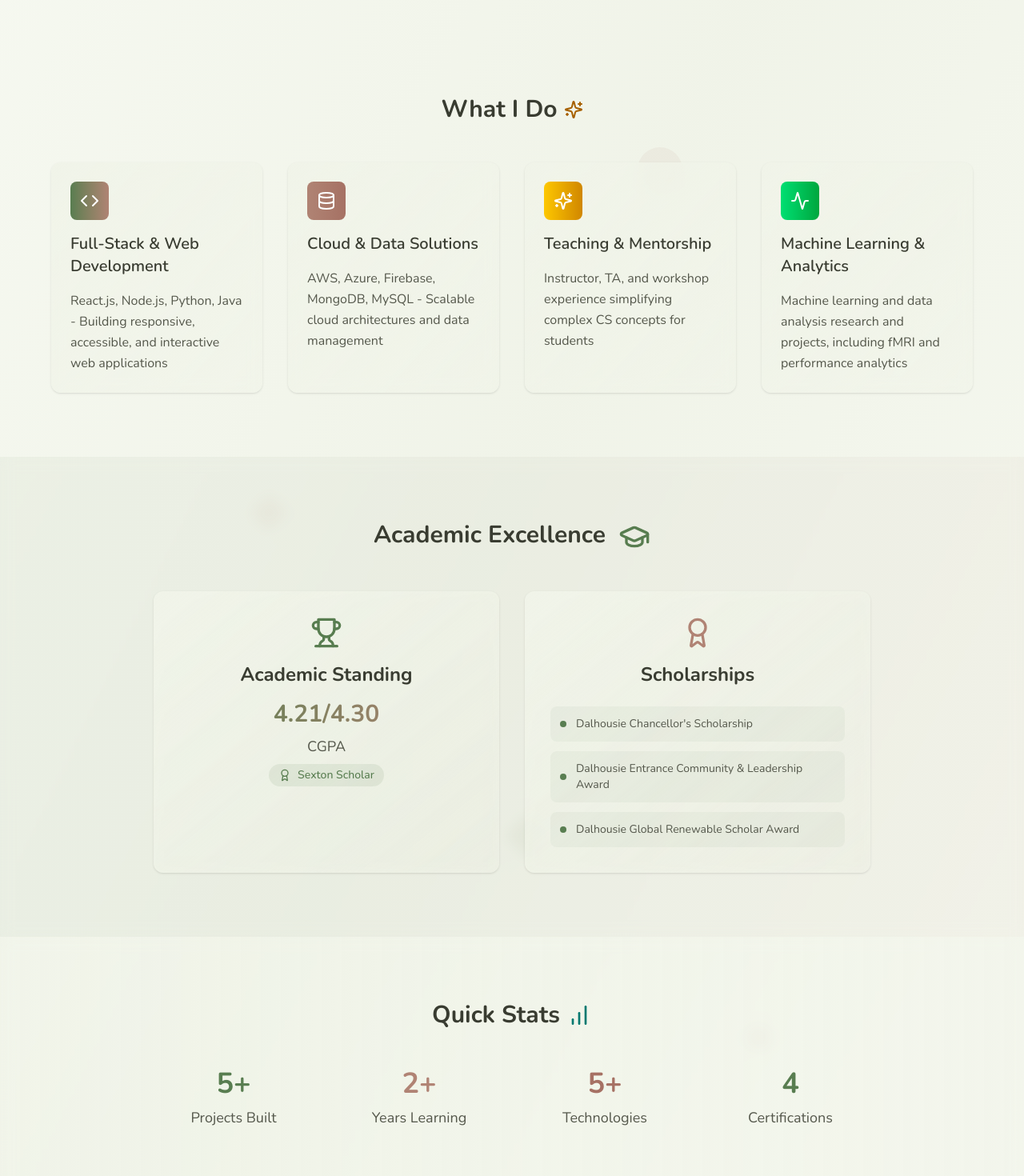
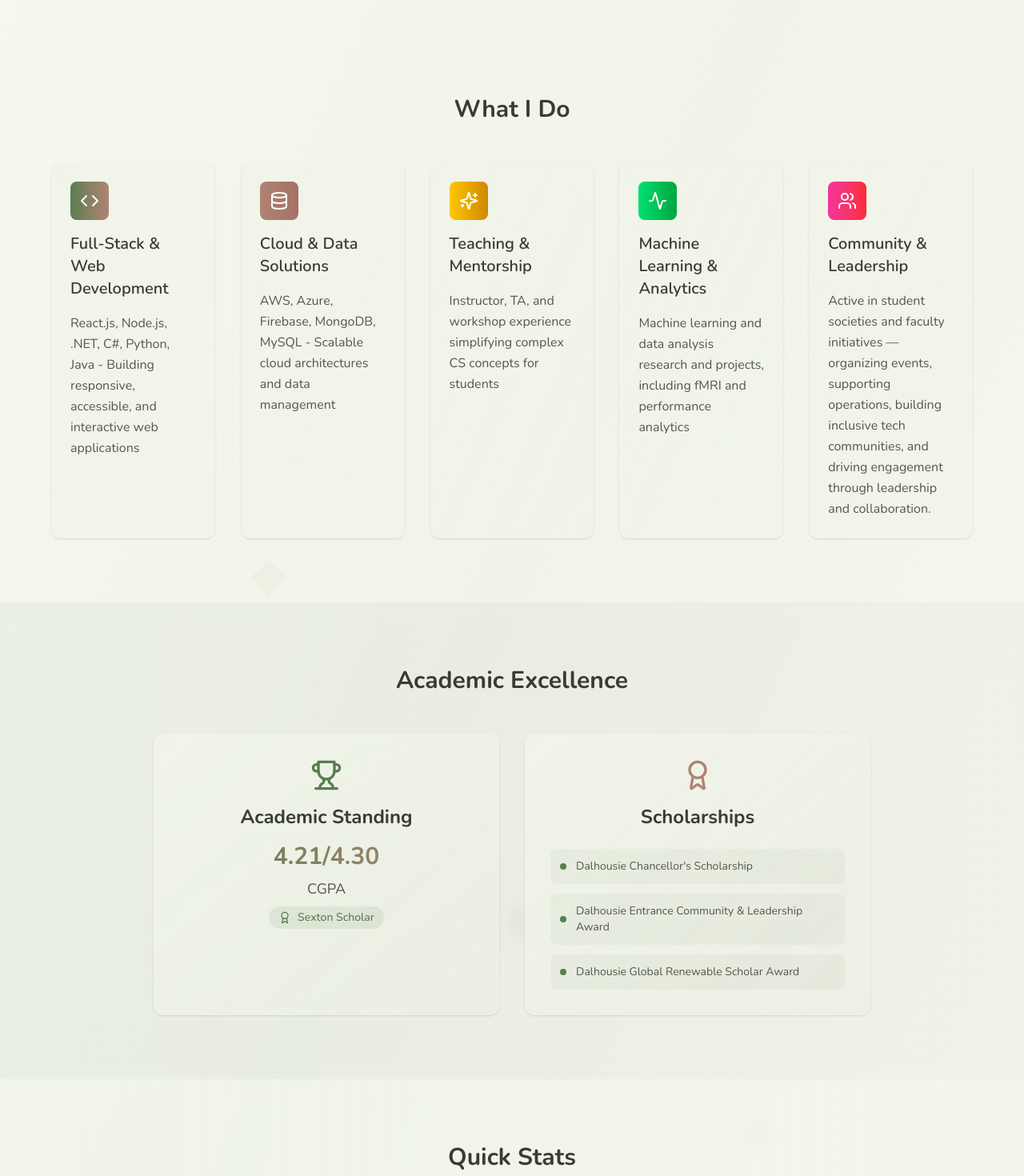
Before and after one commit to nafisahnubah/portfolio-website, a Next.js app: page / in a window 1280 px wide. Shown: the part 760-2230 px from the top of the page at 80% size. Built offline with nearby package versions, Linux system fonts and the light colour scheme.

Commit message:
Updated page content

```diff
--- a/app/contact/page.tsx
+++ b/app/contact/page.tsx
@@ -115,12 +115,6 @@ export default function ContactPage() {
             <p className="text-xl text-muted-foreground max-w-3xl mx-auto leading-relaxed">
               I’m always excited to meet new people, swap ideas, or chat about cool projects. If something here caught your eye, or you just feel like saying hi, drop me a message.
             </p>
-
-            {/* <div className="flex items-center justify-center gap-2 text-muted-foreground animate-pulse">
-              <Coffee className="w-5 h-5" />
-              <span>Coffee chats are always welcome!</span>
-              <Heart className="w-5 h-5 text-red-500" />
-            </div> */}
           </div>
         </div>
       </section>
@@ -139,7 +133,6 @@ export default function ContactPage() {
                 <div className="space-y-6">
                   <div className="space-y-2">
                     <h2 className="text-2xl font-bold text-foreground flex items-center gap-2">
-                      <Sparkles className="w-6 h-6 text-primary" />
                       Say hi!
                     </h2>
                     <p className="text-muted-foreground">
--- a/app/page.tsx
+++ b/app/page.tsx
@@ -2,7 +2,7 @@
 
 import { Button } from "@/components/ui/button"
 import { Card } from "@/components/ui/card"
-import { ArrowRight, Code, Database, Globe, Sparkles, Github, Linkedin, Mail, Heart, Smile, BarChart, Book, Zap, Award, Activity, Trophy, GraduationCap } from "lucide-react"
+import { ArrowRight, Code, Database, Globe, Sparkles, Github, Linkedin, Mail, Heart, Smile, BarChart, Book, Zap, Award, Activity, Trophy, GraduationCap, Users } from "lucide-react"
 import Link from "next/link"
 import { useEffect, useState } from "react"
 
@@ -57,9 +57,6 @@ export default function HomePage() {
             className={`text-center space-y-8 transition-all duration-1000 ${isVisible ? "opacity-100 translate-y-0" : "opacity-0 translate-y-10"}`}
           >
             <div className="inline-flex items-center gap-2 px-4 py-2 bg-primary/10 rounded-full text-primary text-sm font-medium animate-bounce hover:animate-pulse transition-all cursor-pointer hover:scale-105">
-              {/* <span className="text-lg animate-spin" style={{ animationDuration: "2s" }}>
-                {emojis[currentEmoji]}
-              </span> */}
               <Smile className="w-4 h-4" />
               Hi there!
               <div className="w-2 h-2 bg-primary rounded-full animate-ping" />
@@ -138,38 +135,40 @@ export default function HomePage() {
         <div className="max-w-6xl mx-auto">
           <h2 className="text-3xl font-bold text-center text-foreground mb-12 animate-in fade-in duration-1000 hover:animate-pulse cursor-default flex justify-center items-center gap-2">
             What I Do
-            <Sparkles className="w-6 h-6 font-extrabold text-yellow-700" />
           </h2>
-          <div className="grid grid-cols-1 md:grid-cols-4 gap-8">
+          <div className="grid grid-cols-1 md:grid-cols-5 gap-8">
             {[
               {
                 icon: Code,
                 title: "Full-Stack & Web Development",
-                description: "React.js, Node.js, Python, Java - Building responsive, accessible, and interactive web applications",
+                description: "React.js, Node.js, .NET, C#, Python, Java - Building responsive, accessible, and interactive web applications",
                 color: "from-primary to-secondary",
-                emoji: "💻",
               },
               {
                 icon: Database,
                 title: "Cloud & Data Solutions",
                 description: "AWS, Azure, Firebase, MongoDB, MySQL - Scalable cloud architectures and data management",
                 color: "from-secondary to-accent",
-                emoji: "☁️",
               },
               {
                 icon: Sparkles,
                 title: "Teaching & Mentorship",
                 description: "Instructor, TA, and workshop experience simplifying complex CS concepts for students",
                 color: "from-yellow-400 to-yellow-600",
-                emoji: "🎓",
               },
               {
                 icon: Activity,
                 title: "Machine Learning & Analytics",
                 description: "Machine learning and data analysis research and projects, including fMRI and performance analytics",
                 color: "from-green-400 to-green-600",
-                emoji: "🔬",
-              }
+              },
+              {
+                icon: Users,
+                title: "Community & Leadership",
+                description:
+                  "Active in student societies and faculty initiatives — organizing events, supporting operations, building inclusive tech communities, and driving engagement through leadership and collaboration.",
+                color: "from-pink-500 to-red-500",
+              },
 
             ].map((item, index) => (
               <Card
@@ -186,7 +185,6 @@ export default function HomePage() {
                     >
                       <item.icon className="w-6 h-6 text-white" />
                     </div>
-                    {/* <span className="text-2xl group-hover:animate-bounce">{item.emoji}</span> */}
                   </div>
                   <h3 className="text-xl font-semibold text-foreground group-hover:text-primary transition-colors">
                     {item.title}
@@ -205,7 +203,7 @@ export default function HomePage() {
       <section className="py-20 px-4 sm:px-6 lg:px-8 bg-gradient-to-r from-primary/5 to-secondary/5 backdrop-blur-sm">
         <div className="max-w-6xl mx-auto">
           <h2 className="text-3xl font-bold text-center text-foreground mb-12 animate-in fade-in duration-1000 hover:animate-pulse cursor-default">
-            Academic Excellence <GraduationCap className="inline w-10 h-10 ml-2 text-primary" />
+            Academic Excellence
           </h2>
 
           <div className="grid grid-cols-1 lg:grid-cols-2 gap-8 max-w-4xl mx-auto">
@@ -266,7 +264,6 @@ export default function HomePage() {
         <div className="max-w-4xl mx-auto text-center">
           <h2 className="text-3xl font-bold text-center text-foreground mb-12 animate-in fade-in duration-1000 hover:animate-pulse cursor-default flex justify-center items-center gap-2">
             Quick Stats
-            <BarChart className="w-8 h-8 font-extrabold text-teal-700" />
           </h2>
           <div className="grid grid-cols-2 md:grid-cols-4 gap-8">
             {[
@@ -294,19 +291,6 @@ export default function HomePage() {
       <section className="py-20 px-4 sm:px-6 lg:px-8">
         <div className="max-w-4xl mx-auto text-center">
           <div className="bg-gradient-to-r from-primary/10 to-secondary/10 rounded-2xl p-12 backdrop-blur-sm border border-primary/20 hover:scale-105 transition-transform duration-300">
-            <div className="flex justify-center mb-4">
-              {/* <div className="flex gap-2 text-3xl">
-                <span className="animate-bounce" style={{ animationDelay: "0s" }}>
-                  🤝
-                </span>
-                <span className="animate-bounce" style={{ animationDelay: "0.2s" }}>
-                  ✨
-                </span>
-                <span className="animate-bounce" style={{ animationDelay: "0.4s" }}>
-                  💡
-                </span>
-              </div> */}
-            </div>
             <h2 className="text-3xl font-bold text-foreground mb-4 animate-in fade-in duration-1000 hover:animate-pulse cursor-default">
               Get in Touch!
             </h2>
@@ -317,7 +301,6 @@ export default function HomePage() {
               <Button asChild size="lg" className="hover:scale-105 transition-all duration-300 hover:rotate-1 group">
                 <Link href="/experience">
                   Explore My Work
-                  <Sparkles className="ml-2 w-4 h-4 group-hover:animate-spin" />
                 </Link>
               </Button>
               <Button
@@ -328,7 +311,6 @@ export default function HomePage() {
               >
                 <Link href="/contact">
                   Let's Connect
-                  <Heart className="ml-2 w-4 h-4 group-hover:animate-pulse text-red-500" />
                 </Link>
               </Button>
             </div>
```
Also changed, not shown: app/experience/page.tsx (+5 -5 lines).
